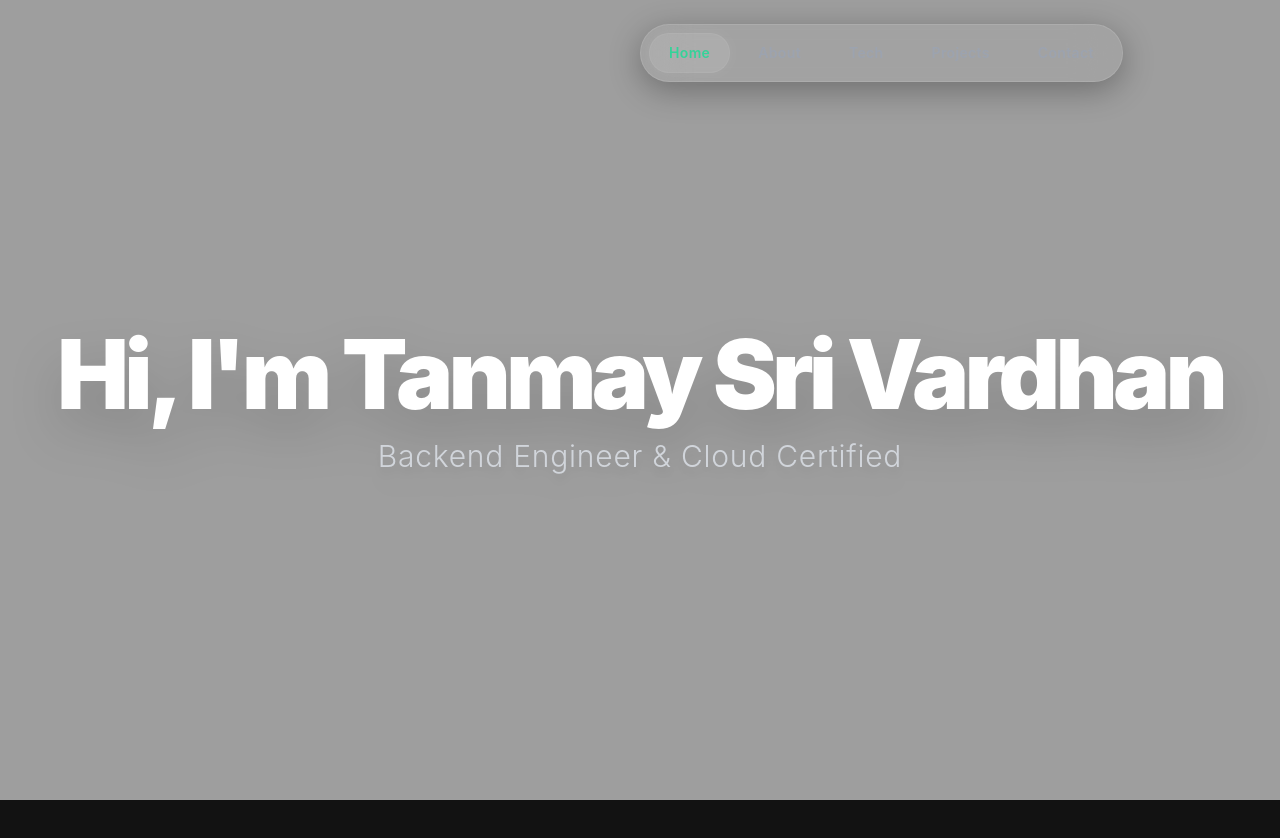
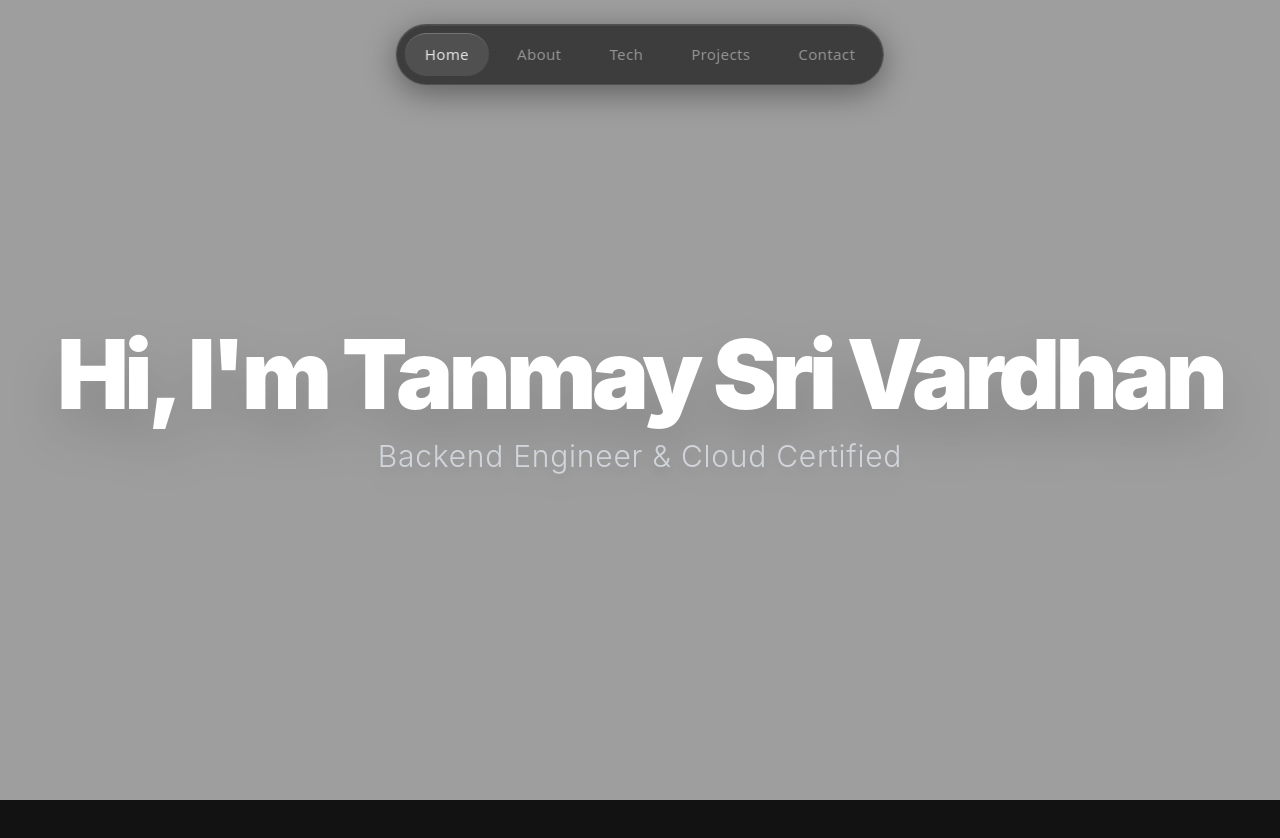
Before and after one commit to thanmay0718/portfolio, a React (Vite) app: page / in a window 1280 px wide. Shown: the top 838 px of the page. Built offline with nearby package versions, Linux system fonts and the light colour scheme.

Commit message:
Added some changes in NavBar

```diff
--- a/src/components/Navbar.jsx
+++ b/src/components/Navbar.jsx
@@ -15,26 +15,29 @@ export default function Navbar() {
 
   return (
     <motion.nav
-      initial={{ y: -100, opacity: 0 }}
-      animate={{ y: 0, opacity: 1 }}
-      transition={{ duration: 0.8, ease: [0.16, 1, 0.3, 1] }}
-      className="fixed top-6 left-1/2 -translate-x-1/2 z-[100] transition-all duration-300"
+      initial={{ x: "-50%", opacity: 0, scale: 0.95 }}
+      animate={{ x: "-50%", opacity: 1, scale: 1 }}
+      transition={{ duration: 0.5, ease: [0.25, 0.46, 0.45, 0.94] }}
+      className="fixed bottom-8 md:bottom-auto md:top-6 left-1/2 z-[100] transition-all duration-300 w-max"
     >
-      <div className="flex items-center gap-1 md:gap-2 bg-white/5 backdrop-blur-xl border border-white/10 rounded-full px-2 py-2 shadow-[0_8px_32px_rgba(0,0,0,0.3)]">
+      <div className="flex items-center justify-center gap-1 sm:gap-2 bg-[#1c1c1e]/75 backdrop-blur-[20px] backdrop-saturate-[180%] border border-white/10 rounded-[50px] px-2 py-2 shadow-[0_8px_32px_rgba(0,0,0,0.4),inset_0_1px_0_rgba(255,255,255,0.08)]">
         {navItems.map((item) => (
           <a
             key={item.name}
             href={item.href}
             onClick={() => setActive(item.name)}
-            className={`relative flex items-center justify-center px-4 md:px-5 py-2.5 text-sm font-semibold tracking-wide transition-colors group rounded-full ${
-              active === item.name ? 'text-emerald-400' : 'text-gray-400 hover:text-white'
+            style={{ fontFamily: 'system-ui, -apple-system, BlinkMacSystemFont, "Segoe UI", Roboto, sans-serif' }}
+            className={`relative flex items-center justify-center px-4 md:px-5 py-2.5 text-[15px] font-medium tracking-wide transition-all duration-[250ms] ease-[cubic-bezier(0.25,0.46,0.45,0.94)] group rounded-full active:scale-[0.98] ${
+              active === item.name
+                ? 'text-white/85'
+                : 'text-white/45 hover:text-white/85 hover:-translate-y-[2px]'
             }`}
           >
             {active === item.name && (
               <motion.div
                 layoutId="nav-pill"
-                className="absolute inset-0 bg-white/10 border border-white/5 rounded-full -z-10 shadow-[0_0_15px_rgba(255,255,255,0.05)]"
-                transition={{ type: "spring", stiffness: 300, damping: 30 }}
+                className="absolute inset-0 bg-white/10 border-t border-white/20 rounded-[50px] -z-10 shadow-[inner_0_1px_4px_rgba(255,255,255,0.1)]"
+                transition={{ type: "spring", stiffness: 400, damping: 25 }}
               />
             )}
             <span className="hidden sm:block">
--- a/src/components/Overlay.jsx
+++ b/src/components/Overlay.jsx
@@ -36,7 +36,7 @@ export default function Overlay({ scrollContainerRef }) {
       </div>
 
       {/* Section 2 */}
-      <div className="h-screen w-full absolute top-[150vh] flex items-center justify-start px-[10%]">
+      <div className="h-screen w-full absolute top-[150vh] flex items-center justify-start px-[5%] md:px-[10%]">
         <motion.div style={{ y: y2, opacity: opacity2 }} className="text-left w-full max-w-4xl">
           <h2 className="text-4xl md:text-7xl font-bold tracking-tight leading-tight select-none drop-shadow-2xl text-white">
             Building <span className="text-transparent bg-clip-text bg-gradient-to-r from-blue-400 to-emerald-400 drop-shadow-none">scalable systems</span><br />
@@ -46,8 +46,8 @@ export default function Overlay({ scrollContainerRef }) {
       </div>
 
       {/* Section 3 */}
-      <div className="h-screen w-full absolute top-[300vh] flex items-center justify-end px-[10%]">
-        <motion.div style={{ y: y3, opacity: opacity3 }} className="text-right w-full max-w-2xl pointer-events-auto">
+      <div className="h-screen w-full absolute top-[300vh] flex items-center justify-center md:justify-end px-[5%] md:px-[10%]">
+        <motion.div style={{ y: y3, opacity: opacity3 }} className="text-center md:text-right w-full max-w-2xl pointer-events-auto">
           <h2 className="text-2xl md:text-3xl font-medium tracking-tight leading-relaxed drop-shadow-xl text-white mb-6">
             CS undergrad at KL University (2027) · <span className="text-emerald-400">8.89 CGPA</span><br />
             Oracle Cloud & Azure certified.
@@ -56,7 +56,7 @@ export default function Overlay({ scrollContainerRef }) {
             I build production-grade backend systems — currently working on a full-stack e-commerce platform and an AI-powered insurance platform for gig workers.
           </p>
 
-          <div className="flex flex-wrap gap-4 justify-end">
+          <div className="flex flex-wrap gap-4 justify-center md:justify-end">
             <a href="#projects" className="flex items-center gap-2 bg-emerald-500 hover:bg-emerald-600 text-white px-6 py-3 rounded-full font-medium transition-all shadow-[0_0_20px_rgba(16,185,129,0.3)]">
               View Projects <ArrowDown size={18} />
             </a>
--- a/src/components/ScrollyCanvas.jsx
+++ b/src/components/ScrollyCanvas.jsx
@@ -52,9 +52,8 @@ export default function ScrollyCanvas({ scrollContainerRef }) {
     const img = images[index];
     if (!img.complete || img.naturalWidth === 0) return;
 
-    // Ensure canvas dimensions match screen
-    canvas.width = window.innerWidth;
-    canvas.height = window.innerHeight;
+    // Canvas dimensions are already handled by the resize event listener
+    // This prevents severe lag on mobile when scrolling.
 
     // Calculate object-fit: cover logic
     const imgRatio = img.width / img.height;
@@ -85,6 +84,11 @@ export default function ScrollyCanvas({ scrollContainerRef }) {
   // Re-render on resize
   useEffect(() => {
     const handleResize = () => {
+      if (canvasRef.current) {
+        canvasRef.current.width = window.innerWidth;
+        canvasRef.current.height = window.innerHeight;
+      }
+
       // Re-trigger the current frame draw
       const latest = scrollYProgress.get();
       const frameIndex = Math.min(
@@ -93,6 +97,8 @@ export default function ScrollyCanvas({ scrollContainerRef }) {
       );
       renderFrame(frameIndex);
     };
+
+    handleResize(); // Initial sizing
 
     window.addEventListener('resize', handleResize);
     return () => window.removeEventListener('resize', handleResize);
```
